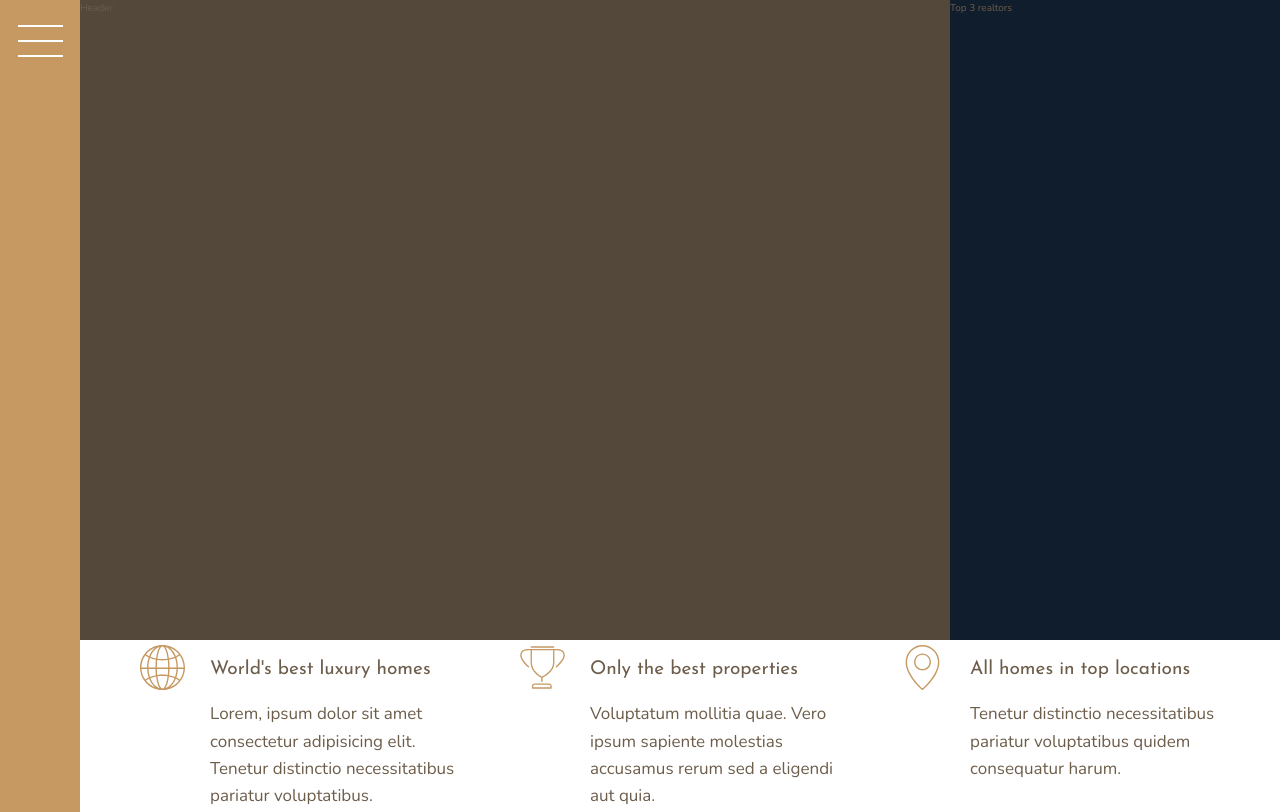
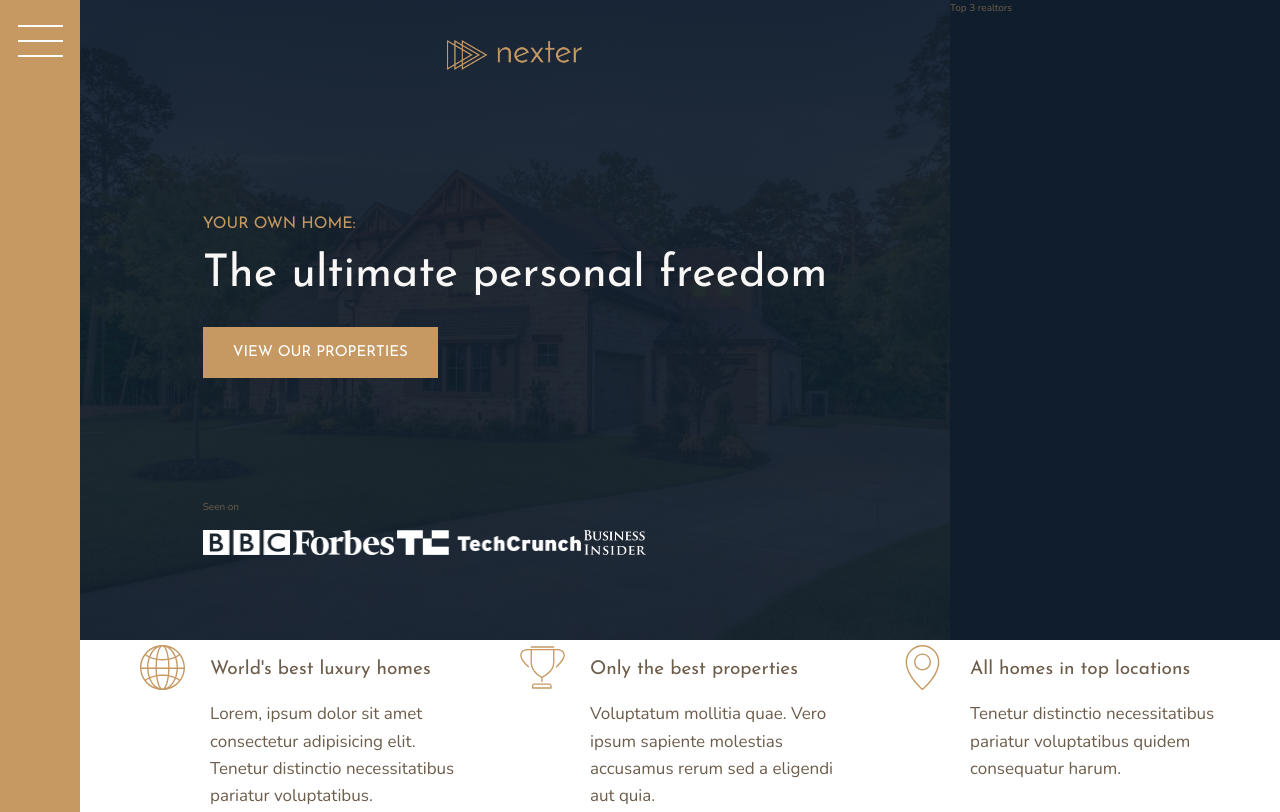
Before and after one commit to aruyamam/advanced-css-course-nexter, a website: page index.html in a window 1280 px wide. Shown: the top 812 px of the page. Drawn offline with nearby package versions, Linux system fonts and the light colour scheme.

Commit message:
Building the Header - Part 1

```diff
--- a/index.html
+++ b/index.html
@@ -17,7 +17,17 @@
         </div>
 
         <header class="header">
-            Header
+            <img src="img/logo.png" alt="Nexter logo" class="header__logo">
+            <h3 class="heading-3">Your own home:</h3>
+            <h1 class="heading-1">The ultimate personal freedom</h1>
+            <button class="btn header__btn">View our properties</button>
+            <div class="header__seenon-text">Seen on</div>
+            <div class="header__seeon-logos">
+                <img src="img/logo-bbc.png" alt="Seen on logo 1">
+                <img src="img/logo-forbes.png" alt="Seen on logo 2">
+                <img src="img/logo-techcrunch.png" alt="Seen on logo 3">
+                <img src="img/logo-bi.png" alt="Seen on logo 4">
+            </div>
         </header>
 
         <div class="realtors">
--- a/sass/_header.scss
+++ b/sass/_header.scss
@@ -1,4 +1,38 @@
 .header {
   background-color: $color-grey-dark-1;
   grid-column: full-start / col-end 6;
+  background-image: linear-gradient(rgba($color-secondary, .93),
+                                    rgba($color-secondary, .93)),
+                                    url(../img/hero.jpeg);
+  background-size: cover;
+  background-position: center;
+  padding: 8rem;
+  padding-top: 4rem;
+
+  display: grid;
+  grid-template-rows: 1fr min-content 6rem 1fr;
+  grid-template-columns: max-content;
+  grid-row-gap: 1.5rem;
+  justify-content: center;
+
+  &__logo {
+    height: 3rem;
+    justify-self: center;
+  }
+
+  &__btn {
+    align-self: start;
+    justify-self: start;
+  }
+
+  &__seeon-text {
+
+  }
+
+  &__seeon-logos {
+
+    img {
+      height: 2.5rem;
+    }
+  }
 }
--- a/sass/_typography.scss
+++ b/sass/_typography.scss
@@ -5,6 +5,9 @@
 
 .heading-1 {
   @extend %heading;
+  font-size: 4.5rem;
+  color: $color-grey-light-1;
+  line-height: 1;
 }
 
 .heading-2 {
```
Also changed, not shown: css/style.css.
